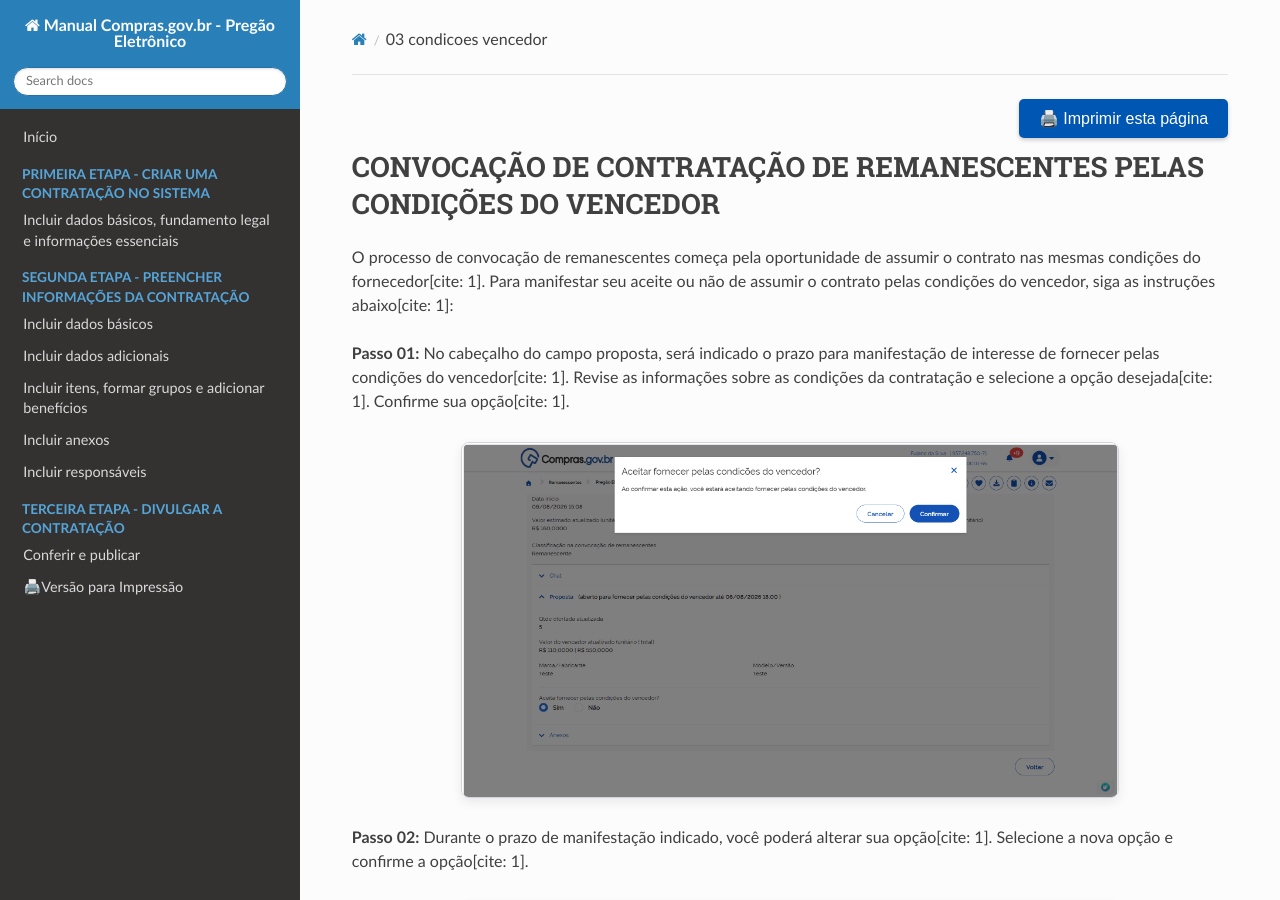
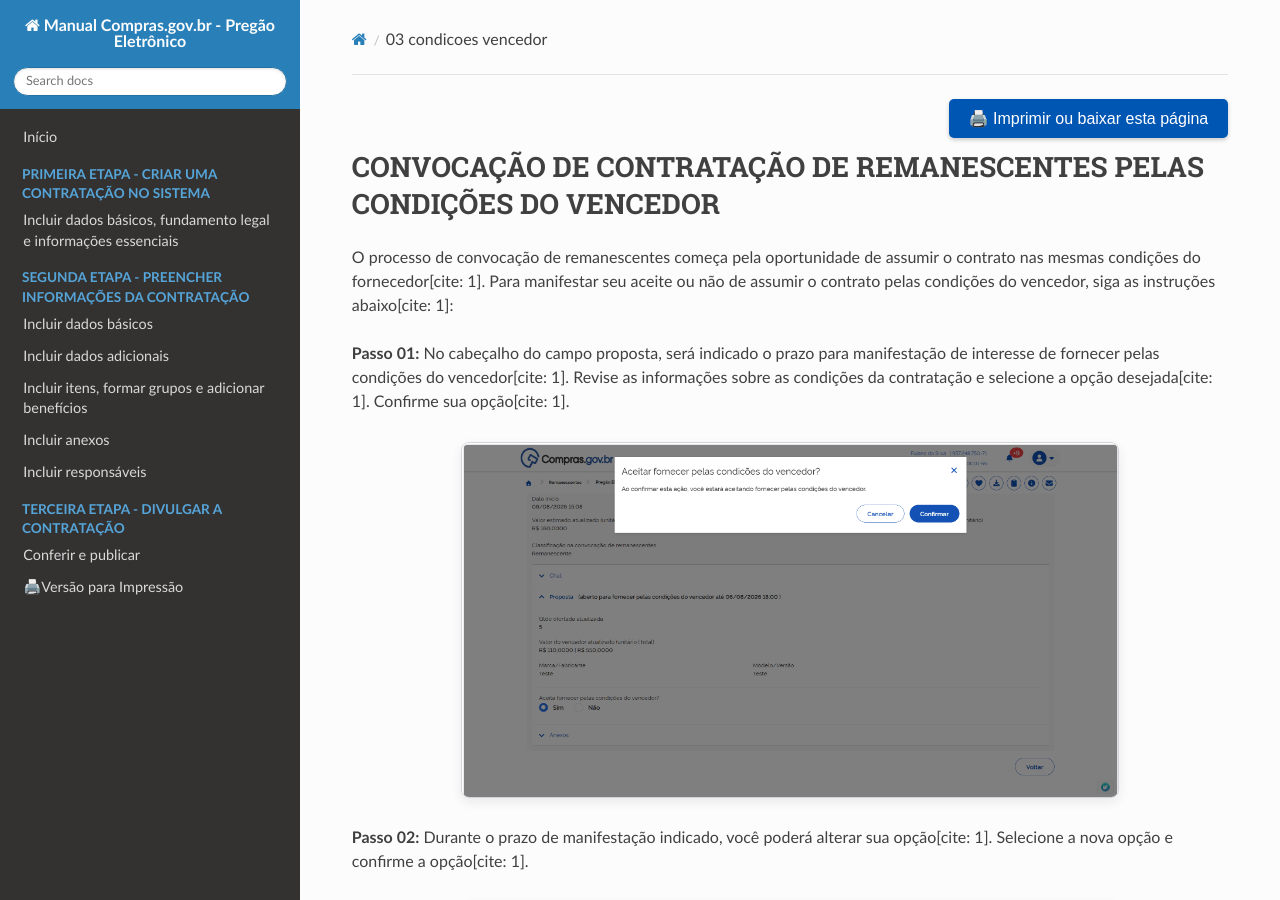
Before and after one commit to emilix10-bit/convocacao-de-remanescentes-fornecedor, an MkDocs documentation site: the page built from docs/03-condicoes-vencedor.md, in a window 1280 px wide and 900 px high. Built offline with MkDocs 1.6.1, drawn with Linux system fonts in a browser that asks for light colours; nearby versions of some CDN libraries; some of the changed text lies outside the part shown.

Commit message:
Update print button text to include 'baixar'

```diff
--- a/docs/03-condicoes-vencedor.md
+++ b/docs/03-condicoes-vencedor.md
@@ -1,6 +1,6 @@
 <div style="text-align: right; margin: 10px 0;">
   <button onclick="window.print()" style="background-color: #0056b3; color: white; padding: 10px 20px; border: none; border-radius: 5px; font-size: 16px; cursor: pointer; box-shadow: 0 2px 4px rgba(0,0,0,0.2);">
-    🖨️ Imprimir esta página
+    🖨️ Imprimir ou baixar esta página
   </button>
 </div>
 
@@ -65,6 +65,6 @@ ATENÇÃO: Recursos referentes à desclassificação deverão ser encaminhados d
 
 <div style="text-align: right; margin: 10px 0;">
   <button onclick="window.print()" style="background-color: #0056b3; color: white; padding: 10px 20px; border: none; border-radius: 5px; font-size: 16px; cursor: pointer; box-shadow: 0 2px 4px rgba(0,0,0,0.2);">
-    🖨️ Imprimir esta página
+    🖨️ Imprimir ou baixar esta página
   </button>
 </div>
```
